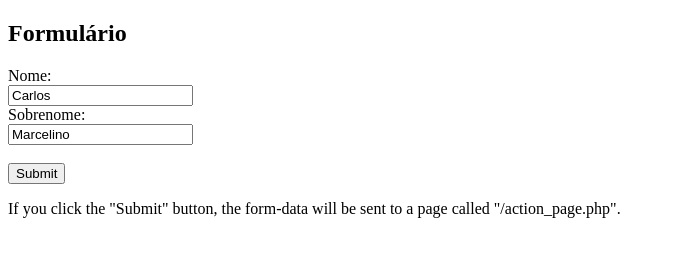
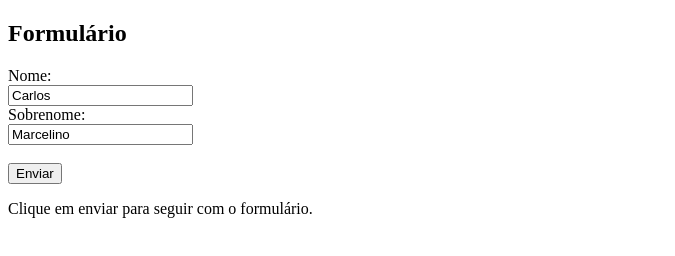
Before and after one commit to Carlos-Marcelino/Carlos-Marcelino.github.io, a plain HTML site: page index.html in a window 1280 px wide. Shown: the whole page, without its empty margins (0-675 px from the left). Drawn offline with Linux system fonts and the light colour scheme.

Commit message:
Update index.html

```diff
--- a/index.html
+++ b/index.html
@@ -9,10 +9,10 @@
   <input type="text" id="fname" name="fname" value="Carlos"><br>
   <label for="lname">Sobrenome:</label><br>
   <input type="text" id="lname" name="lname" value="Marcelino"><br><br>
-  <input type="submit" value="Submit">
+  <input type="submit" value="Enviar">
 </form>
 
-<p>If you click the "Submit" button, the form-data will be sent to a page called "/action_page.php".</p>
+<p>Clique em enviar para seguir com o formulário.</p>
 
 </body>
 </html>
```
